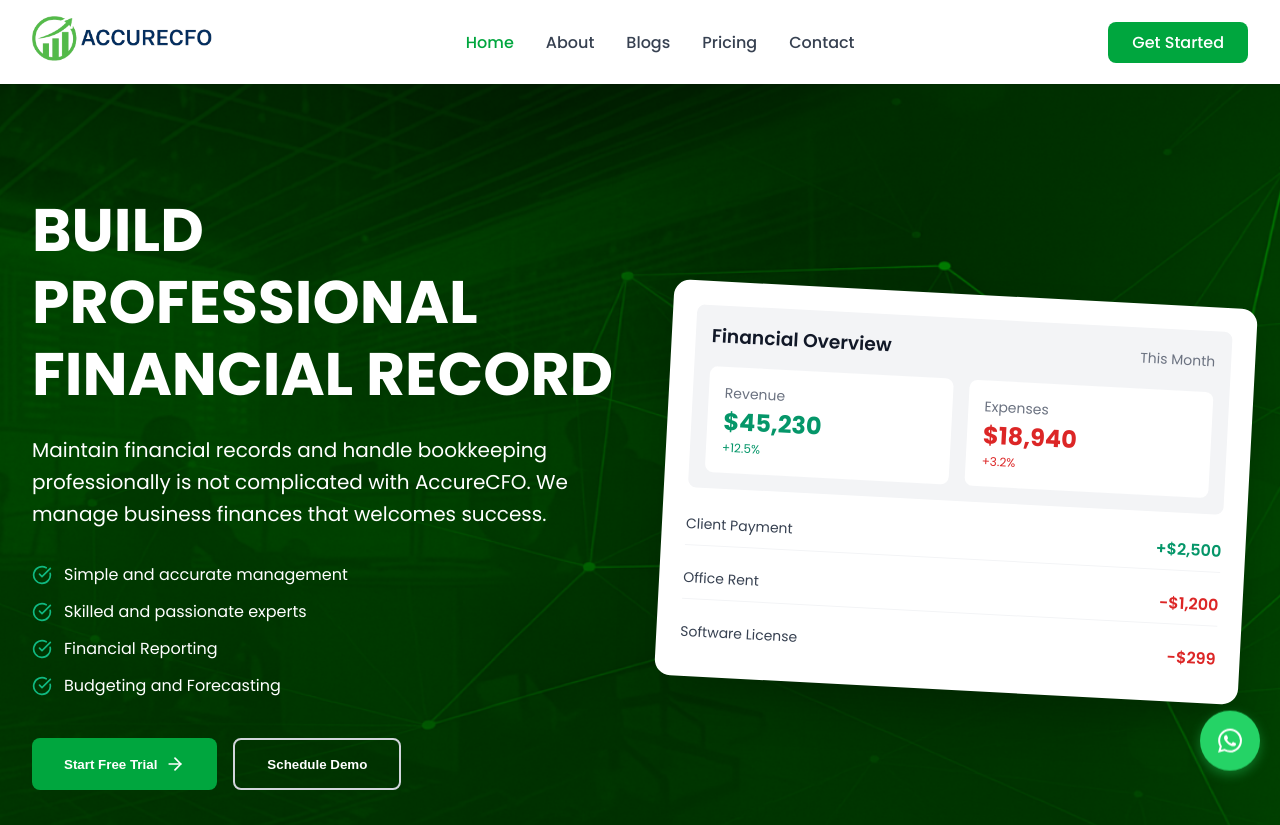
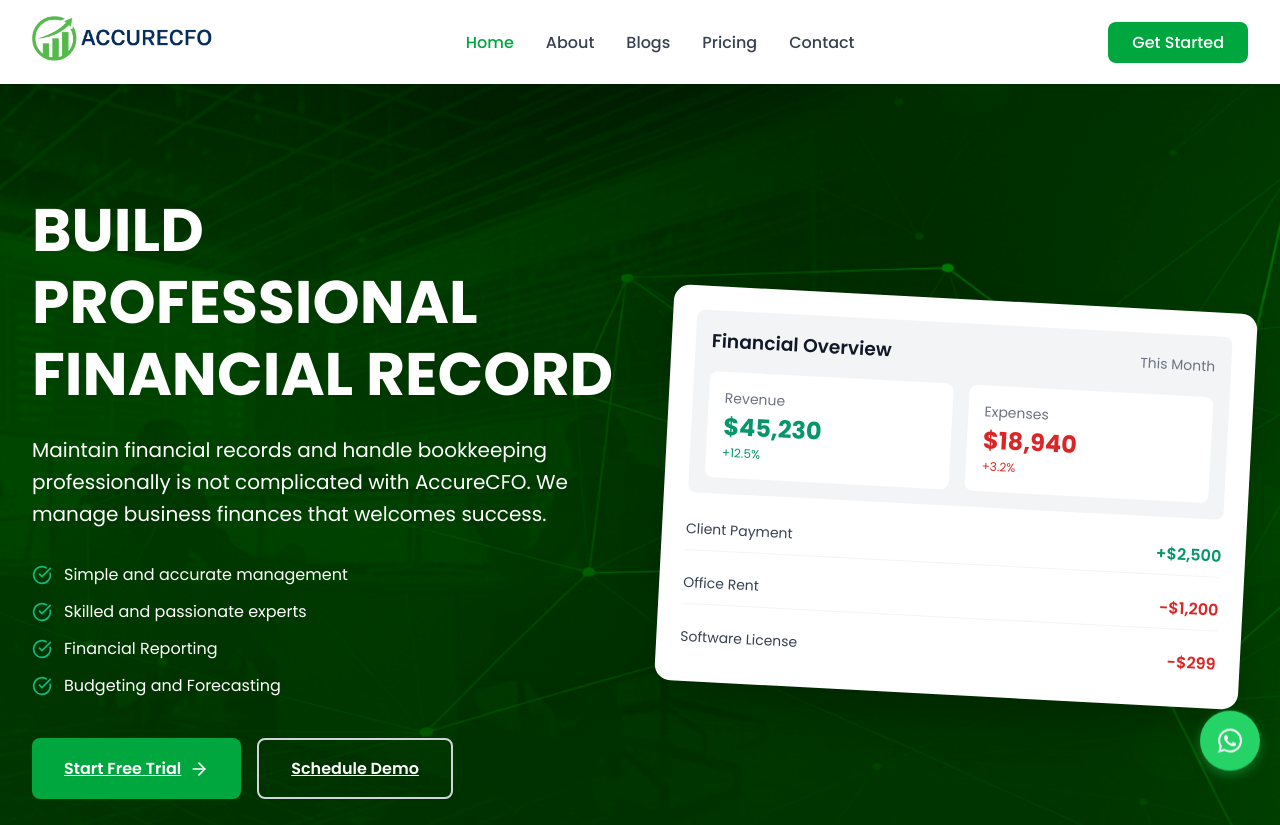
Before and after one commit to numanabid27/test-aceurfo, a Next.js app: page / in a window 1280 px wide. Shown: the top 825 px of the page. Built offline with nearby package versions, Linux system fonts and the light colour scheme.

Commit message:
updateddd

```diff
--- a/src/common/components/header/header.jsx
+++ b/src/common/components/header/header.jsx
@@ -98,16 +98,16 @@
               <Link href="/blogs" className={`${styles.navLink} ${isActive('/blogs') ? styles.navLinkActive : ''}`}>
                 Blogs
               </Link>
-              <Link href="#pricing" className={`${styles.navLink} ${isActive('#pricing') ? styles.navLinkActive : ''}`}>
+              <Link href="/pricing" className={`${styles.navLink} ${isActive('/pricing') ? styles.navLinkActive : ''}`}>
                 Pricing
               </Link>
               <Link href="/contact" className={`${styles.navLink} ${isActive('/contact') ? styles.navLinkActive : ''}`}>
                 Contact
               </Link>
               <div className={styles.mobileNavButtons}>
-                <button className={styles.getStartedBtn}>
+                <Link href="/contact" className={styles.getStartedBtn}>
                   Get Started
-                </button>
+                </Link>
               </div>
             </nav>
           </div>
--- a/src/components/home.component.jsx
+++ b/src/components/home.component.jsx
@@ -37,13 +37,13 @@
                         </div>
 
                         <div className={styles.ctaButtons}>
-                        <button className={styles.primaryBtn}>
+                        <Link href="/contact" className={styles.primaryBtn}>
                             Start Free Trial
                             <ArrowRight style={{marginLeft: '0.5rem', height: '1.25rem', width: '1.25rem'}} />
-                        </button>
-                        <button className={styles.secondaryBtn}>
+                        </Link>
+                        <Link href="/contact" className={styles.secondaryBtn}>
                             Schedule Demo
-                        </button>
+                        </Link>
                         </div>
 
 
@@ -184,13 +184,13 @@
                         ))}
                     </ul>
 
-                    <button className={`${styles.planButton} ${
+                    <Link href="/contact" className={`${styles.planButton} ${
                         plan.popular
                         ? styles.primaryPlanBtn
                         : styles.secondaryPlanBtn
                     }`}>
                         Get Started
-                    </button>
+                    </Link>
                     </div>
                 ))}
                 </div>
```
Also changed, not shown: 1 other file (tests, documents, lock files or other folders).
